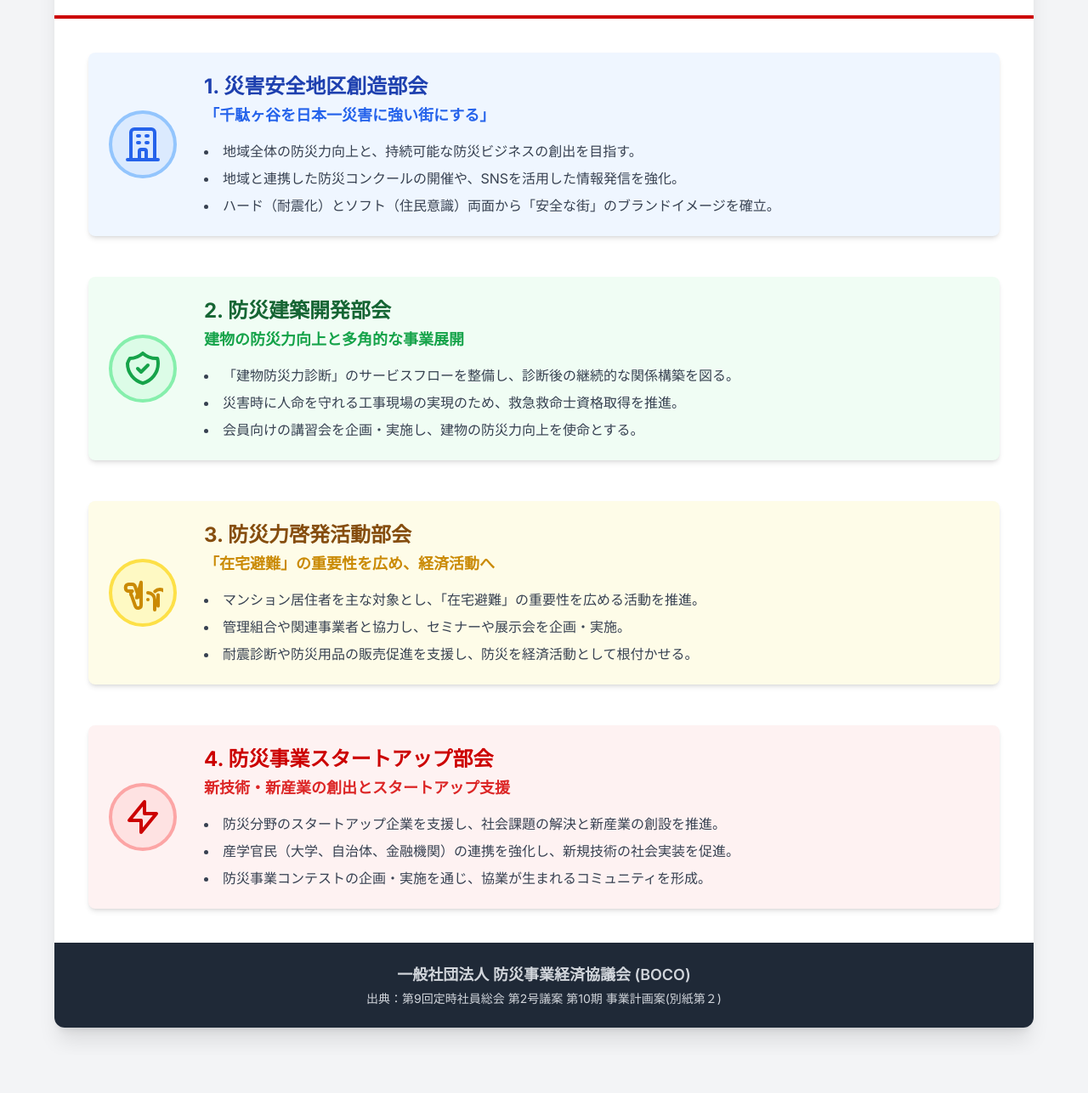
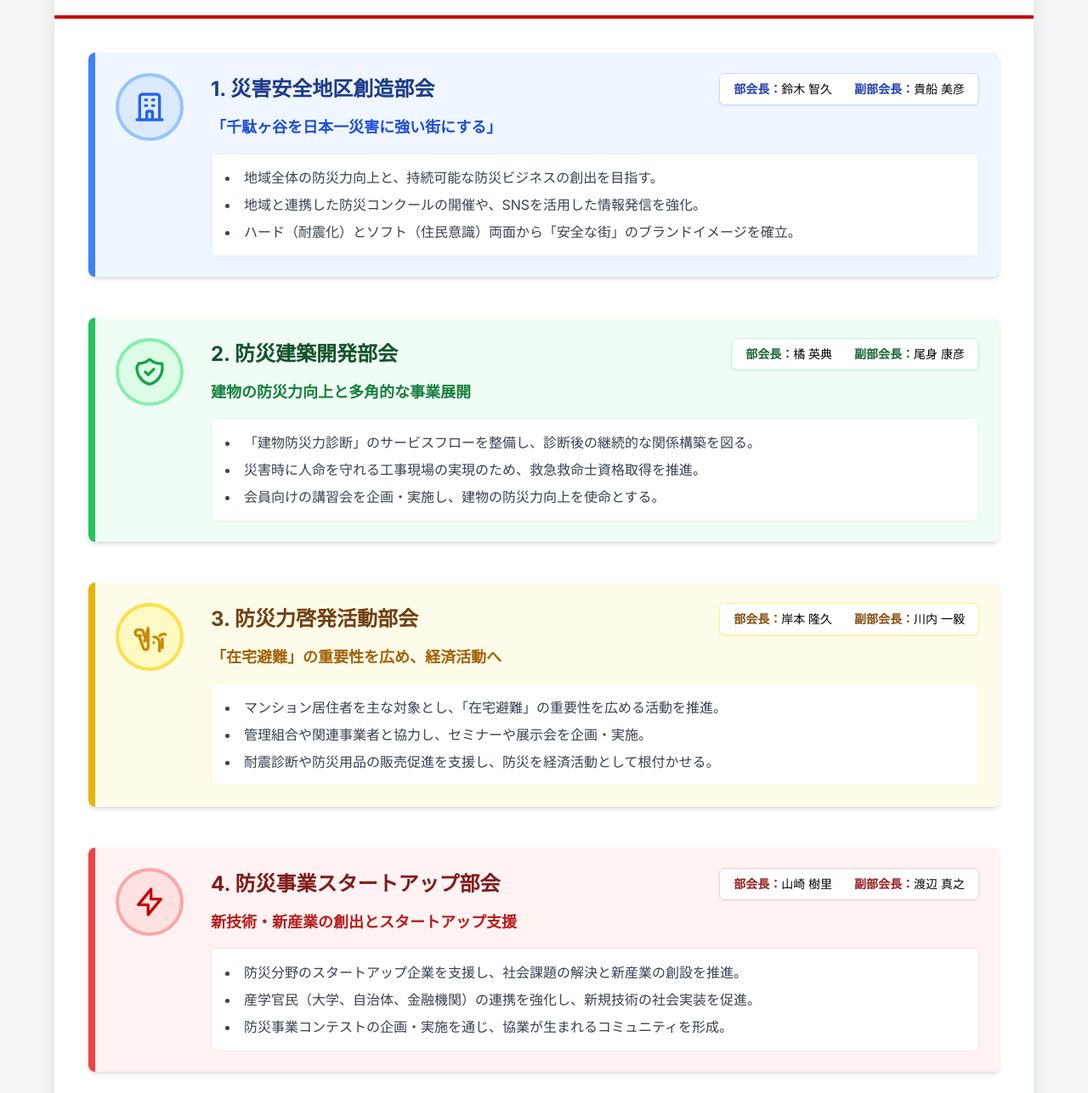
Before and after one commit to chamada-dotcom/s.github.io, a plain HTML site: page index.html in a window 1280 px wide. Shown: the part 158-1445 px from the top of the page at 85% size. Before the commit the page ends 1400 px from the top, so only its background shows below. Drawn offline with nearby package versions, Linux system fonts and the light colour scheme.

Commit message:
Update index.html

```diff
--- a/index.html
+++ b/index.html
@@ -10,7 +10,7 @@
         body {
             font-family: 'Inter', 'Noto Sans JP', sans-serif;
         }
-        /* BOCOのブランドカラー（ロゴから推測） */
+        /* BOCOのブランドカラー */
         :root {
             --boco-red: #CC0000;
             --boco-dark-gray: #333333;
@@ -40,7 +40,7 @@
                 BOCO 新体制部会
             </h1>
             <h2 class="text-xl md:text-2xl font-semibold text-center text-gray-700 mt-2">
-                活動基本方針
+                活動基本方針と体制
             </h2>
         </header>
 
@@ -48,17 +48,23 @@
         <main class="p-6 md:p-10 space-y-12">
 
             <!-- 1. 災害安全地区創造部会 -->
-            <section class="md:flex items-center gap-8 p-6 bg-blue-50 rounded-lg shadow-md">
+            <section class="md:flex items-start gap-8 p-6 bg-blue-50 rounded-lg shadow-md border-l-8 border-blue-500">
                 <div class="icon-container flex-shrink-0 mx-auto md:mx-0 flex items-center justify-center bg-blue-100 rounded-full border-4 border-blue-300">
                     <!-- アイコン：コミュニティ・街 -->
-                    <svg class="w-12 h-12 text-blue-600" fill="none" stroke="currentColor" viewBox="0 0 24 24" xmlns="http://www.w3.org/2000/svg"><path stroke-linecap="round" stroke-linejoin="round" stroke-width="2" d="M19 21V5a2 2 0 00-2-2H7a2 2 0 00-2 2v16m14 0h2m-2 0h-5m-9 0H3m2 0h5M9 7h1m-1 4h1m4-4h1m-1 4h1m-5 10v-5a1 1 0 011-1h2a1 1 0 011 1v5m-4 0h4"></path></svg>
+                    <svg class="w-10 h-10 text-blue-600" fill="none" stroke="currentColor" viewBox="0 0 24 24" xmlns="http://www.w3.org/2000/svg"><path stroke-linecap="round" stroke-linejoin="round" stroke-width="2" d="M19 21V5a2 2 0 00-2-2H7a2 2 0 00-2 2v16m14 0h2m-2 0h-5m-9 0H3m2 0h5M9 7h1m-1 4h1m4-4h1m-1 4h1m-5 10v-5a1 1 0 011-1h2a1 1 0 011 1v5m-4 0h4"></path></svg>
                 </div>
-                <div class="mt-4 md:mt-0">
-                    <h3 class="text-2xl font-bold text-blue-800">1. 災害安全地区創造部会</h3>
-                    <p class="text-lg font-semibold text-blue-600 mt-1">
+                <div class="flex-grow mt-4 md:mt-0">
+                    <div class="flex flex-col md:flex-row md:items-center justify-between mb-3">
+                        <h3 class="text-2xl font-bold text-blue-900">1. 災害安全地区創造部会</h3>
+                        <div class="mt-2 md:mt-0 px-4 py-2 bg-white rounded-md border border-blue-200 shadow-sm text-sm">
+                            <span class="font-bold text-blue-800">部会長：</span>鈴木 智久
+                            <span class="font-bold text-blue-800 ml-2">副部会長：</span>貴船 美彦
+                        </div>
+                    </div>
+                    <p class="text-lg font-semibold text-blue-700 mb-4">
                         「千駄ヶ谷を日本一災害に強い街にする」
                     </p>
-                    <ul class="list-disc list-inside mt-4 space-y-2 text-gray-700">
+                    <ul class="list-disc list-inside space-y-2 text-gray-700 bg-white p-4 rounded-md border border-blue-100">
                         <li>地域全体の防災力向上と、持続可能な防災ビジネスの創出を目指す。</li>
                         <li>地域と連携した防災コンクールの開催や、SNSを活用した情報発信を強化。</li>
                         <li>ハード（耐震化）とソフト（住民意識）両面から「安全な街」のブランドイメージを確立。</li>
@@ -67,17 +73,23 @@
             </section>
 
             <!-- 2. 防災建築開発部会 -->
-            <section class="md:flex items-center gap-8 p-6 bg-green-50 rounded-lg shadow-md">
+            <section class="md:flex items-start gap-8 p-6 bg-green-50 rounded-lg shadow-md border-l-8 border-green-500">
                 <div class="icon-container flex-shrink-0 mx-auto md:mx-0 flex items-center justify-center bg-green-100 rounded-full border-4 border-green-300">
                     <!-- アイコン：建物・診断 -->
-                    <svg class="w-12 h-12 text-green-600" fill="none" stroke="currentColor" viewBox="0 0 24 24" xmlns="http://www.w3.org/2000/svg"><path stroke-linecap="round" stroke-linejoin="round" stroke-width="2" d="M9 12l2 2 4-4m5.618-4.016A11.955 11.955 0 0112 2.944a11.955 11.955 0 01-7.618 3.04A12.02 12.02 0 003 9c0 5.591 3.824 10.29 9 11.622 5.176-1.332 9-6.03 9-11.622 0-1.042-.133-2.052-.382-3.016z"></path></svg>
+                    <svg class="w-10 h-10 text-green-600" fill="none" stroke="currentColor" viewBox="0 0 24 24" xmlns="http://www.w3.org/2000/svg"><path stroke-linecap="round" stroke-linejoin="round" stroke-width="2" d="M9 12l2 2 4-4m5.618-4.016A11.955 11.955 0 0112 2.944a11.955 11.955 0 01-7.618 3.04A12.02 12.02 0 003 9c0 5.591 3.824 10.29 9 11.622 5.176-1.332 9-6.03 9-11.622 0-1.042-.133-2.052-.382-3.016z"></path></svg>
                 </div>
-                <div class="mt-4 md:mt-0">
-                    <h3 class="text-2xl font-bold text-green-800">2. 防災建築開発部会</h3>
-                    <p class="text-lg font-semibold text-green-600 mt-1">
+                <div class="flex-grow mt-4 md:mt-0">
+                    <div class="flex flex-col md:flex-row md:items-center justify-between mb-3">
+                        <h3 class="text-2xl font-bold text-green-900">2. 防災建築開発部会</h3>
+                        <div class="mt-2 md:mt-0 px-4 py-2 bg-white rounded-md border border-green-200 shadow-sm text-sm">
+                            <span class="font-bold text-green-800">部会長：</span>橘 英典
+                            <span class="font-bold text-green-800 ml-2">副部会長：</span>尾身 康彦
+                        </div>
+                    </div>
+                    <p class="text-lg font-semibold text-green-700 mb-4">
                         建物の防災力向上と多角的な事業展開
                     </p>
-                    <ul class="list-disc list-inside mt-4 space-y-2 text-gray-700">
+                    <ul class="list-disc list-inside space-y-2 text-gray-700 bg-white p-4 rounded-md border border-green-100">
                         <li>「建物防災力診断」のサービスフローを整備し、診断後の継続的な関係構築を図る。</li>
                         <li>災害時に人命を守れる工事現場の実現のため、救急救命士資格取得を推進。</li>
                         <li>会員向けの講習会を企画・実施し、建物の防災力向上を使命とする。</li>
@@ -86,17 +98,23 @@
             </section>
 
             <!-- 3. 防災力啓発活動部会 -->
-            <section class="md:flex items-center gap-8 p-6 bg-yellow-50 rounded-lg shadow-md">
+            <section class="md:flex items-start gap-8 p-6 bg-yellow-50 rounded-lg shadow-md border-l-8 border-yellow-500">
                 <div class="icon-container flex-shrink-0 mx-auto md:mx-0 flex items-center justify-center bg-yellow-100 rounded-full border-4 border-yellow-300">
                     <!-- アイコン：啓発・メガホン -->
-                    <svg class="w-12 h-12 text-yellow-600" fill="none" stroke="currentColor" viewBox="0 0 24 24" xmlns="http://www.w3.org/2000/svg"><path stroke-linecap="round" stroke-linejoin="round" stroke-width="2" d="M11 5.882V19.24a1.76 1.76 0 01-3.417.592l-2.147-6.136A1.76 1.76 0 015.82 11H3.636a1.76 1.76 0 01-1.76-1.76V8.76A1.76 1.76 0 013.636 7H5.82a1.76 1.76 0 011.613 1.187l2.147 6.136a1.76 1.76 0 01-1.17.592z"></path><path stroke-linecap="round" stroke-linejoin="round" stroke-width="2" d="M19.172 11.172a4 4 0 015.656 0M21 13.25V19.75M15 12a4 4 0 014 4m0 0v6m-4-6h.01"></path></svg>
+                    <svg class="w-10 h-10 text-yellow-600" fill="none" stroke="currentColor" viewBox="0 0 24 24" xmlns="http://www.w3.org/2000/svg"><path stroke-linecap="round" stroke-linejoin="round" stroke-width="2" d="M11 5.882V19.24a1.76 1.76 0 01-3.417.592l-2.147-6.136A1.76 1.76 0 015.82 11H3.636a1.76 1.76 0 01-1.76-1.76V8.76A1.76 1.76 0 013.636 7H5.82a1.76 1.76 0 011.613 1.187l2.147 6.136a1.76 1.76 0 01-1.17.592z"></path><path stroke-linecap="round" stroke-linejoin="round" stroke-width="2" d="M19.172 11.172a4 4 0 015.656 0M21 13.25V19.75M15 12a4 4 0 014 4m0 0v6m-4-6h.01"></path></svg>
                 </div>
-                <div class="mt-4 md:mt-0">
-                    <h3 class="text-2xl font-bold text-yellow-800">3. 防災力啓発活動部会</h3>
-                    <p class="text-lg font-semibold text-yellow-600 mt-1">
+                <div class="flex-grow mt-4 md:mt-0">
+                    <div class="flex flex-col md:flex-row md:items-center justify-between mb-3">
+                        <h3 class="text-2xl font-bold text-yellow-900">3. 防災力啓発活動部会</h3>
+                        <div class="mt-2 md:mt-0 px-4 py-2 bg-white rounded-md border border-yellow-200 shadow-sm text-sm">
+                            <span class="font-bold text-yellow-800">部会長：</span>岸本 隆久
+                            <span class="font-bold text-yellow-800 ml-2">副部会長：</span>川内 一毅
+                        </div>
+                    </div>
+                    <p class="text-lg font-semibold text-yellow-700 mb-4">
                         「在宅避難」の重要性を広め、経済活動へ
                     </p>
-                    <ul class="list-disc list-inside mt-4 space-y-2 text-gray-700">
+                    <ul class="list-disc list-inside space-y-2 text-gray-700 bg-white p-4 rounded-md border border-yellow-100">
                         <li>マンション居住者を主な対象とし、「在宅避難」の重要性を広める活動を推進。</li>
                         <li>管理組合や関連事業者と協力し、セミナーや展示会を企画・実施。</li>
                         <li>耐震診断や防災用品の販売促進を支援し、防災を経済活動として根付かせる。</li>
@@ -105,17 +123,23 @@
             </section>
 
             <!-- 4. 防災事業スタートアップ部会 -->
-            <section class="md:flex items-center gap-8 p-6 bg-red-50 rounded-lg shadow-md">
+            <section class="md:flex items-start gap-8 p-6 bg-red-50 rounded-lg shadow-md border-l-8 border-red-500">
                 <div class="icon-container flex-shrink-0 mx-auto md:mx-0 flex items-center justify-center bg-red-100 rounded-full border-4 border-red-300">
                     <!-- アイコン：スタートアップ・ロケット -->
-                    <svg class="w-12 h-12 boco-red" fill="none" stroke="currentColor" viewBox="0 0 24 24" xmlns="http://www.w3.org/2000/svg"><path stroke-linecap="round" stroke-linejoin="round" stroke-width="2" d="M13 10V3L4 14h7v7l9-11h-7z"></path></svg>
+                    <svg class="w-10 h-10 boco-red" fill="none" stroke="currentColor" viewBox="0 0 24 24" xmlns="http://www.w3.org/2000/svg"><path stroke-linecap="round" stroke-linejoin="round" stroke-width="2" d="M13 10V3L4 14h7v7l9-11h-7z"></path></svg>
                 </div>
-                <div class="mt-4 md:mt-0">
-                    <h3 class="text-2xl font-bold boco-red">4. 防災事業スタートアップ部会</h3>
-                    <p class="text-lg font-semibold text-red-600 mt-1">
+                <div class="flex-grow mt-4 md:mt-0">
+                    <div class="flex flex-col md:flex-row md:items-center justify-between mb-3">
+                        <h3 class="text-2xl font-bold text-red-900">4. 防災事業スタートアップ部会</h3>
+                        <div class="mt-2 md:mt-0 px-4 py-2 bg-white rounded-md border border-red-200 shadow-sm text-sm">
+                            <span class="font-bold text-red-800">部会長：</span>山崎 樹里
+                            <span class="font-bold text-red-800 ml-2">副部会長：</span>渡辺 真之
+                        </div>
+                    </div>
+                    <p class="text-lg font-semibold text-red-700 mb-4">
                         新技術・新産業の創出とスタートアップ支援
                     </p>
-                    <ul class="list-disc list-inside mt-4 space-y-2 text-gray-700">
+                    <ul class="list-disc list-inside space-y-2 text-gray-700 bg-white p-4 rounded-md border border-red-100">
                         <li>防災分野のスタートアップ企業を支援し、社会課題の解決と新産業の創設を推進。</li>
                         <li>産学官民（大学、自治体、金融機関）の連携を強化し、新規技術の社会実装を促進。</li>
                         <li>防災事業コンテストの企画・実施を通じ、協業が生まれるコミュニティを形成。</li>
@@ -129,7 +153,7 @@
         <footer class="p-6 bg-gray-800 text-gray-300 text-center">
             <p class="font-semibold text-lg">一般社団法人 防災事業経済協議会 (BOCO)</p>
             <p class="text-sm mt-1">
-                出典：第9回定時社員総会 第2号議案 第10期 事業計画案(別紙第２)
+                出典：第9回定時社員総会 第2号議案 / 第10期第1回幹事会議事録
             </p>
         </footer>
     </div>
```
